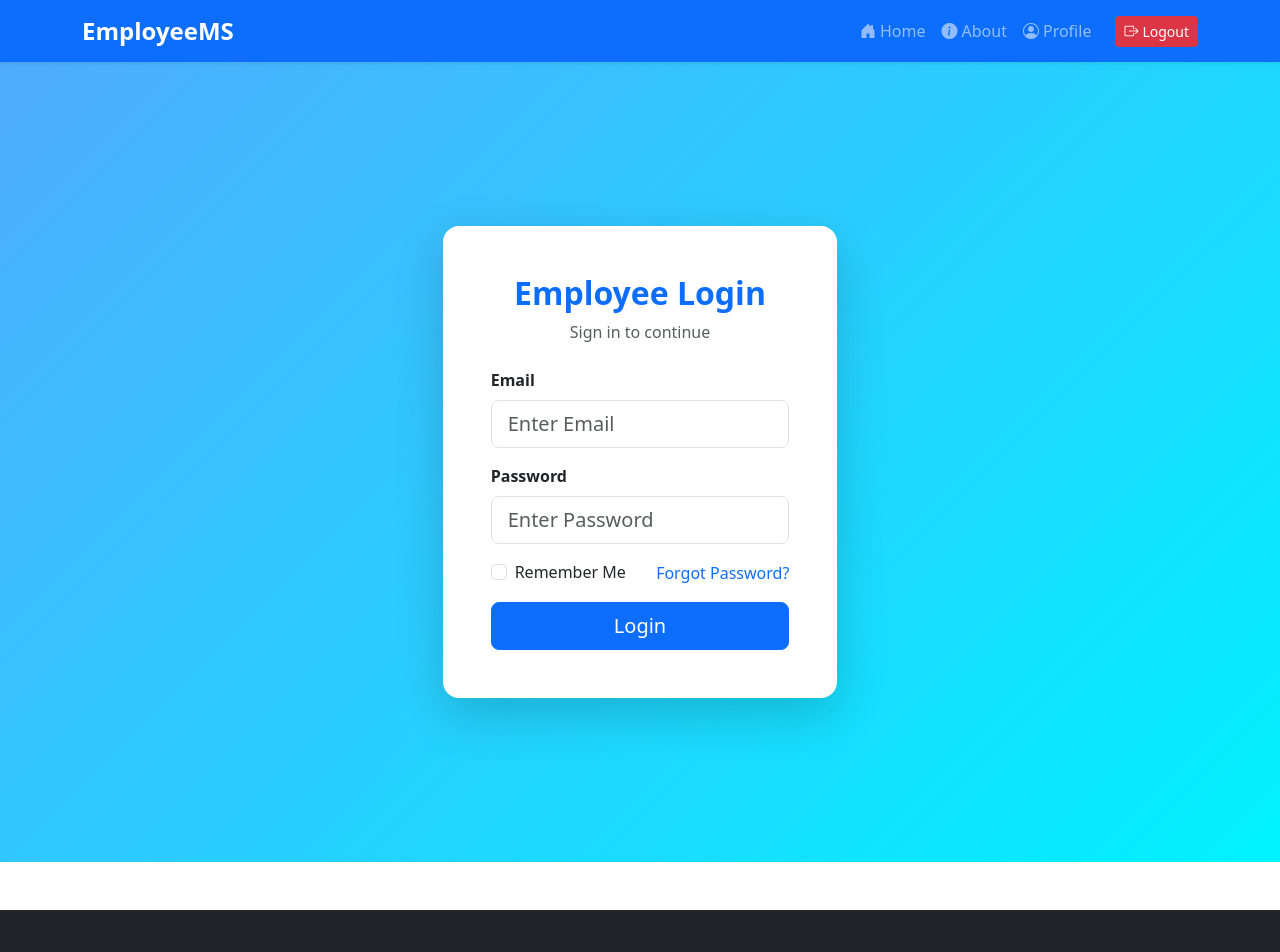
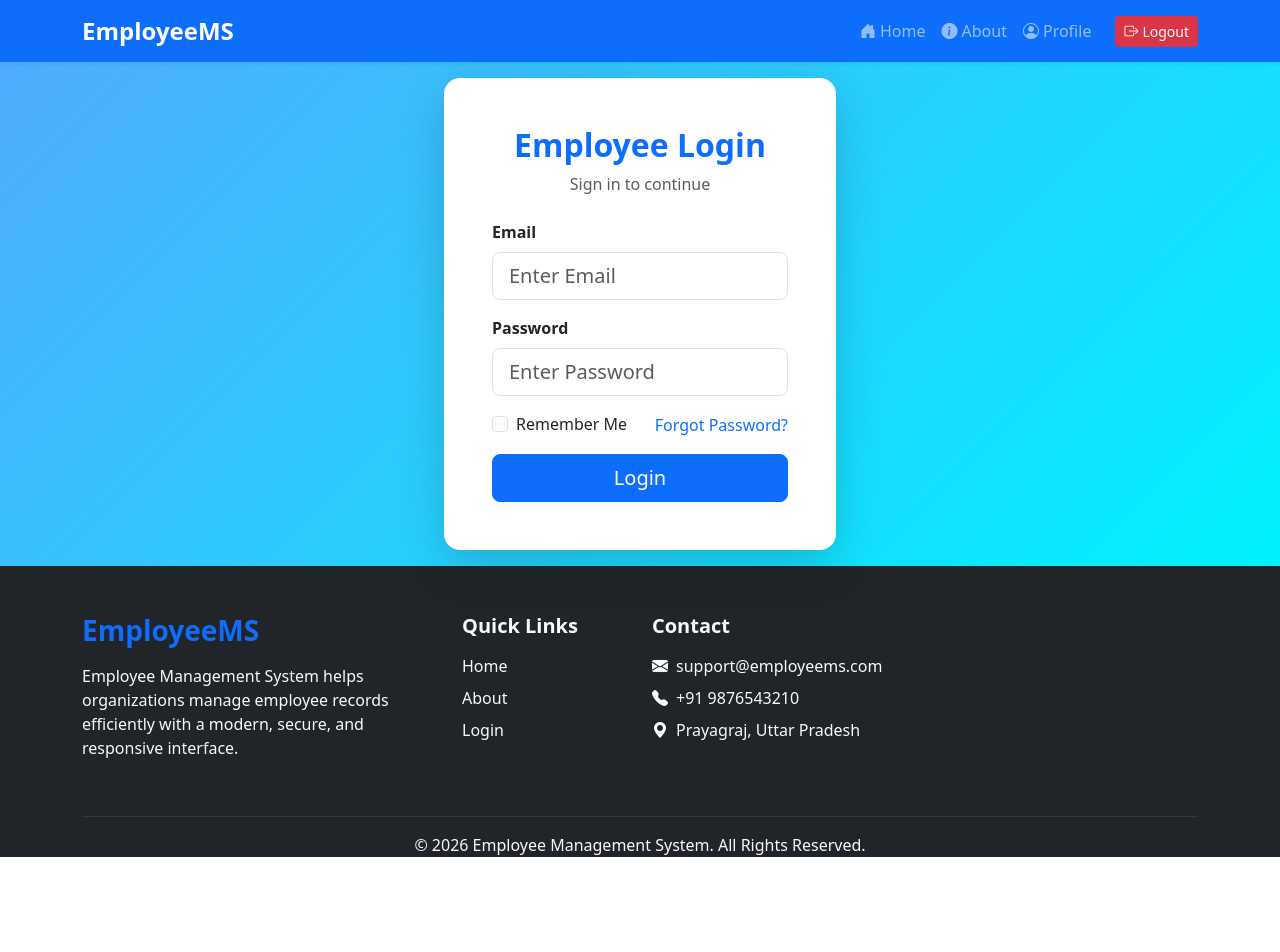
Before and after one commit to ajayprajapati6391/emp_frontend, a React (Vite) app: page /login in a window 1280 px wide. Shown: the top 952 px of the page. After the commit the page ends 857 px from the top, so only its background shows below. Built offline with nearby package versions, Linux system fonts and the light colour scheme.

Commit message:
update ui

```diff
--- a/src/components/Footer.jsx
+++ b/src/components/Footer.jsx
@@ -3,7 +3,7 @@ import { Link } from "react-router-dom";
 
 const Footer = () => {
     return (
-        <footer className="bg-dark text-light pt-5 pb-3 mt-5">
+        <footer className="bg-dark text-light pt-5">
             <div className="container">
                 <div className="row">
 
--- a/src/components/Login.jsx
+++ b/src/components/Login.jsx
@@ -36,7 +36,7 @@ const Login = () => {
 
     return (
         <div
-            className="container-fluid vh-100 d-flex align-items-center justify-content-center"
+            className="container-fluid p-3 d-flex align-items-center justify-content-center"
             style={{
                 background:
                     "linear-gradient(135deg, #4facfe 0%, #00f2fe 100%)",
```
